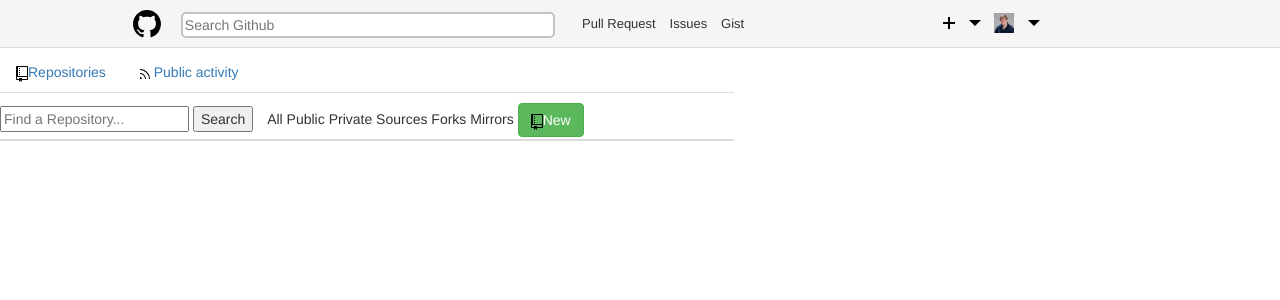
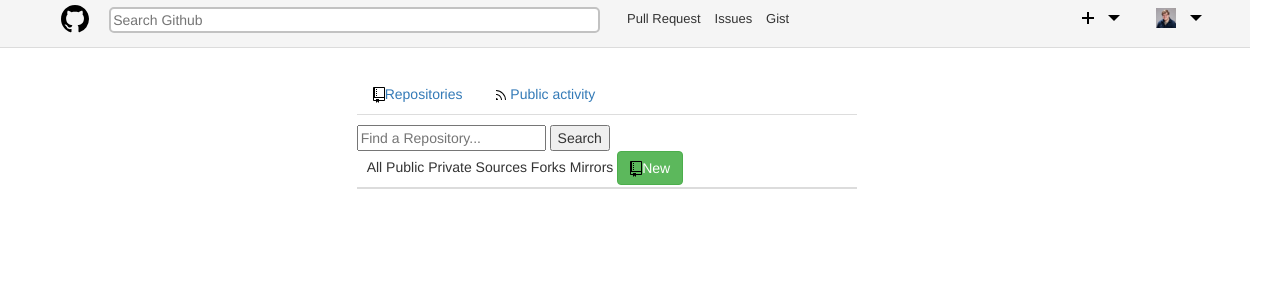
Before and after one commit to jknueven/github_profileRedo, a PHP site: page /index.html in a window 1280 px wide. Shown: the top 300 px of the page. Run offline with PHP 8.4, Linux system fonts and the light colour scheme.

Commit message:
patched in some js and grouped the layout

```diff
--- a/css/main.css
+++ b/css/main.css
@@ -1,9 +1,10 @@
 .Header {
   height: 48px;
   background-color: #F5F5F5;
-  border-bottom: 1px solid gainsboro; }
+  border-bottom: 1px solid gainsboro;
+  width: 100%; }
 
-.container-fluid {
+.contentMain {
   margin-left: 95px;
   width: 1000px;
   padding-top: 5px;
@@ -65,6 +66,19 @@
     .topBar ul li {
       font-size: 14px;
       display: inline-block; }
-  .topBar .new {
-    background-color: lightgreen;
-    color: white; }
+
+.Main {
+  margin-top: 20px; }
+
+.profileMenu {
+  margin-left: 0;
+  padding: 0; }
+
+.profileContent {
+  padding: 0;
+  margin-left: 80px; }
+
+.profileImg img {
+  height: 230px;
+  width: 230px;
+  border-radius: 5px; }
--- a/index.html
+++ b/index.html
@@ -6,9 +6,9 @@
 </head>
 <body>
 
-<div class="row Header">
+<div class="container-fluid Body">
+  <div class="row Header">
 
-  <div class="container-fluid">
 	<div class="col-lg-1 Logo">
 		<img src="images/mark-github.svg">
 	</div>
@@ -36,21 +36,26 @@
 	</div>
   </div>
 
-</div>
+<div class="container-fluid contentMain">
+  <div class="row Main">
 
-<div class="row Main">
+	<div class="col-md-2 profileMenu">
 
-	<div class="col-md-3 profileMenu">
-
-		<div class="ProfileImg"> </div>
+		<div class="profileImg"> </div>
 
 		<div class="name"> </div>
 
 		<div class="username"> </div>
 
+		<div class="bio"> </div>
+
+		<div class="started"> </div>
+
+		<div class="stats"> </div>
+
 	</div>
 
-	<div class="col-md-7 profileContent">
+	<div class="col-md-6 profileContent">
 
 	<ul class="nav nav-tabs" id="myTab">
         <li><a data-toggle="tab" href="#sectionA">
@@ -81,6 +86,8 @@
 
 	</div>
 
+  </div>
+ </div>
 </div>
 
 
--- /dev/null
+++ b/js/github.js
@@ -0,0 +1,28 @@
+$(document).ready(function(){
+
+$.ajax({
+		url: "https://api.github.com/users/jknueven",
+		type:"GET",
+		success: function(users)
+		{
+			console.log();
+			var avatar = users.avatar_url;
+			var bio = users.bio;
+			var name = users.name;
+			var username = users.login;
+			var stars = users.starred_url;
+			var followers = users.followers;
+			var following = users.following;
+			var create = users.created_at;
+
+			$('.profileImg').append("<img src='images/Jared_profile3.jpg'>");
+			$('.name').append("<h2>"+name+"</h2>");
+			$('.username').append("<h3>"+username+"</h3>");
+			$('.bio').append("<p>"+bio+"</p>");
+			$('.started').append("<img src='images/clock.svg'><p>Joined"+create+"</p>");
+			$('.stats').append("<a class='vcard-stat'><strong class='vcard-stat-count d-block'>"+followers+"</strong><span>Followers</span></a><a class='vcard-stat'><strong class='vcard-stat-count d-block'>0</strong><span>Starred</span></a><a class='vcard-stat'><strong class='vcard-stat-count d-block'>"+following+"</strong><span>Following</span></a>");
+
+		}
+	});
+
+});
--- a/sass/main.scss
+++ b/sass/main.scss
@@ -4,9 +4,10 @@
 	height:48px;
 	background-color:$primaryColor;
 	border-bottom:1px solid darken($primaryColor,10);
+	width:100%;
 }
 
-.container-fluid {
+.contentMain {
 		margin-left:95px;
 		width:1000px;
 		padding-top: 5px;
@@ -93,8 +94,30 @@
 		}
 	}
 	.new {
-		background-color:lightgreen;
-		color:white;
 
 	}
 }
+
+.Main {
+	margin-top:20px;
+}
+
+.profileMenu{
+	margin-left:0;
+	padding:0;
+}
+
+.profileContent {
+	padding:0;
+	margin-left:80px;
+}
+
+
+
+.profileImg {
+	img{
+	height:230px;
+	width:230px;
+	border-radius:5px;
+	}
+}
```
